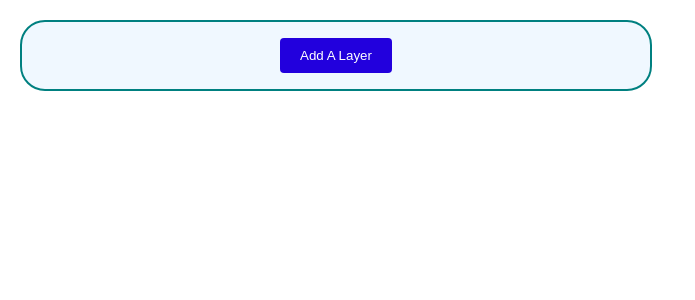
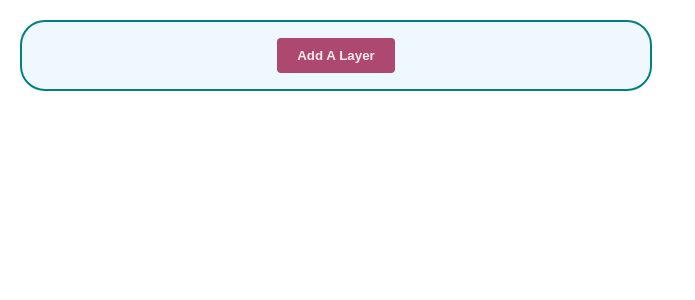
Before and after one commit to kevinjfaucher/Cake-Starter, a React (Vite) app: page / in a window 1280 px wide. Shown: the top 300 px of the page, without its empty margins (0-695 px from the left). Built offline with nearby package versions, Linux system fonts and the light colour scheme.

Commit message:
button style change

```diff
--- a/src/components/CakeBuilder/styles/LayerAdd.css
+++ b/src/components/CakeBuilder/styles/LayerAdd.css
@@ -6,14 +6,41 @@
 }
 
 .layer-add button {
-    background-color: #2200DD;
-    color: white;
+  font-weight: bold;
+  background-color: #AD4870;
+  color: #FBEAE7;
   padding: 10px 20px;
   border: none;
   border-radius: 4px;
   cursor: pointer;
+  transition: all 0.3s cubic-bezier(0.68, -0.55, 0.265, 1.55);
 }
 
 .layer-add button:hover {
-    background-color: #A600DD;
+  font-weight: bolder;
+  background-color: #D5933B;
+  transform: translateY(-3px);
+  box-shadow: 0 5px 15px rgba(166, 0, 221, 0.4);
 }
+
+.layer-add button:active {
+  transform: translateY(0px) scale(0.95);
+  box-shadow: 0 2px 5px rgba(166, 0, 221, 0.4);
+}
+
+.layer-add button::after {
+  position: absolute;
+  top: 50%;
+  left: 50%;
+  width: 0;
+  height: 0;
+  background: rgba(255, 255, 255, 0.2);
+  border-radius: 50%;
+  transform: translate(-50%, -50%);
+  transition: width 0.6s ease-out, height 0.6s ease-out;
+}
+
+.layer-add button:active::after {
+  width: 200%;
+  height: 200%;
+}
```
Lines whose indentation alone changed are shown as unchanged.
